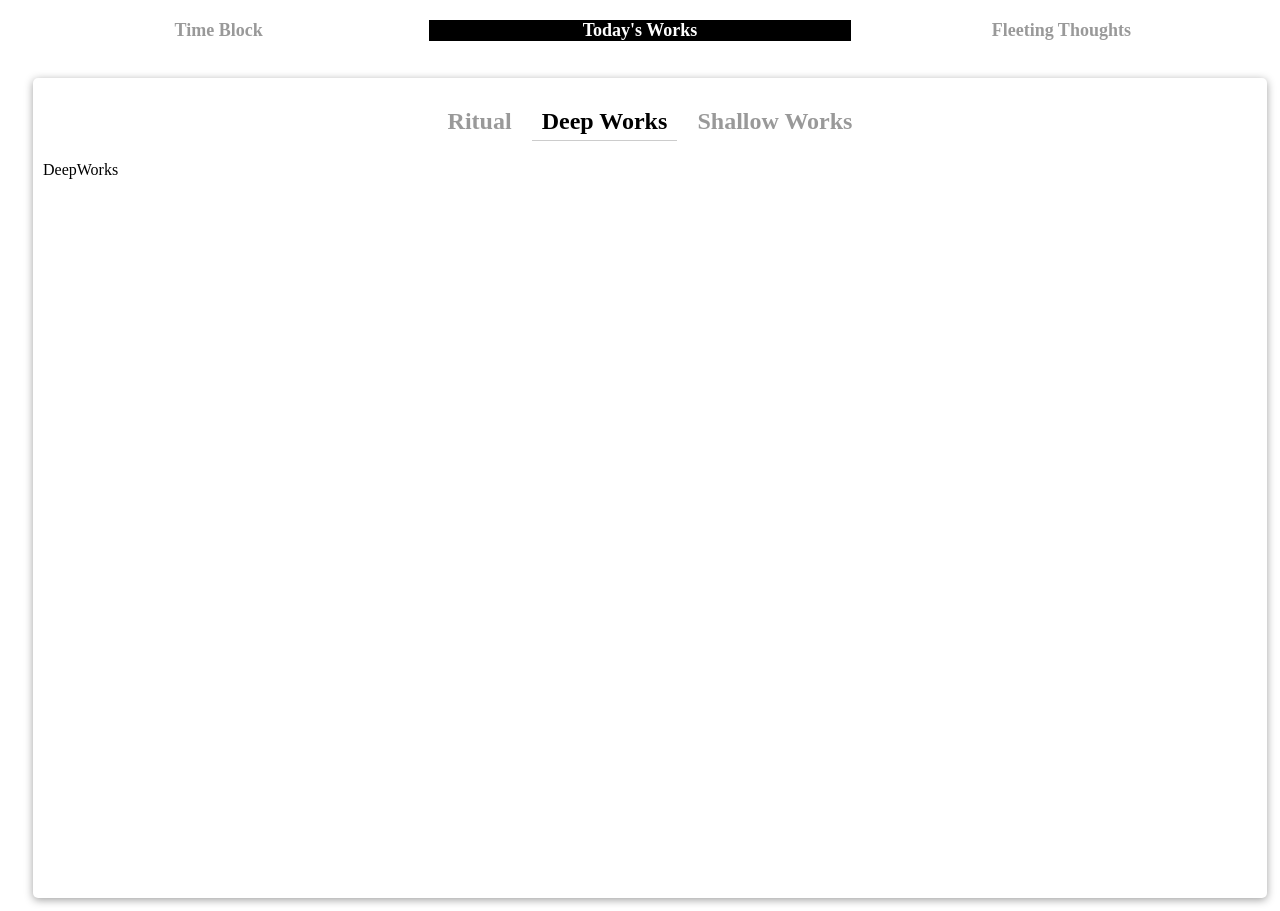
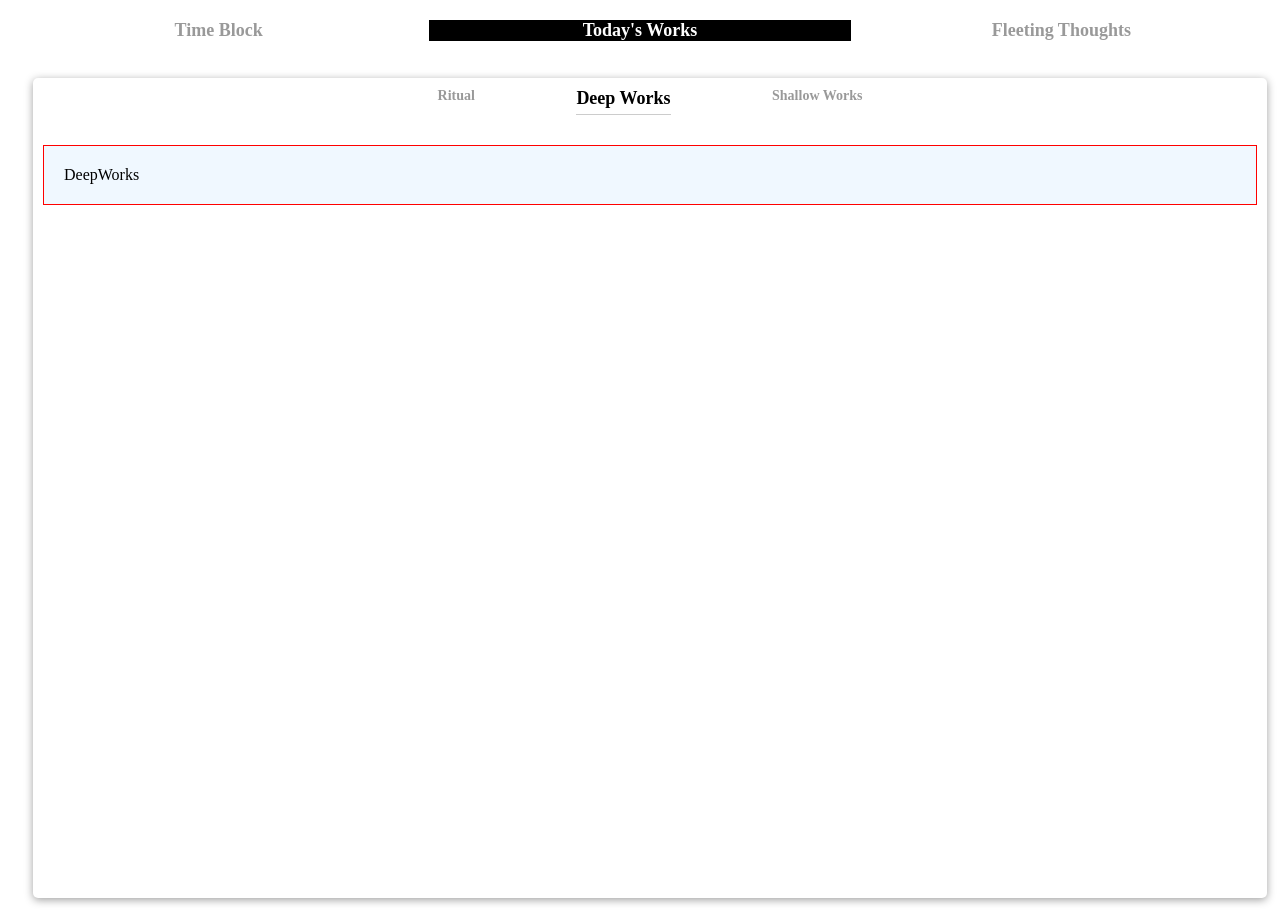
Before and after one commit to kkmm26/deep-work, a React (Vite) app: page / in a window 1280 px wide. Built offline with nearby package versions, Linux system fonts and the light colour scheme; the HTML template or start-up script is replaced by a standard one.

Commit message:
add plus button ui

```diff
--- a/src/App.jsx
+++ b/src/App.jsx
@@ -18,22 +18,22 @@ function App() {
 
     return (
         <>
-            <FeatureWrapper onClick={(e) => handleClick(e)}>
+            <TitleWrapper onClick={(e) => handleClick(e)}>
                 {FEATURES.map((title) => {
                     return <Feature key={crypto.randomUUID()} title={title} isActive={title === activeFeature}/>;
                 })}
-            </FeatureWrapper>
+            </TitleWrapper>
             <Main>
-                <Wrapper>
+                <FeatureWrapper>
                     {activeFeature === FEATURES[0] && <TimeBlock />}
                     {activeFeature === FEATURES[1] && <TodayWork />}
                     {activeFeature === FEATURES[2] && <FleetingThoughts />}
-                </Wrapper>
+                </FeatureWrapper>
             </Main>
         </>
     );
 }
-const FeatureWrapper = styled.div`
+const TitleWrapper = styled.div`
     display: flex;
     justify-content: space-between;
     max-width: 1440px;
@@ -47,9 +47,10 @@ const Main = styled.main`
     height: 100vh;
     padding: 25px;
     margin: 0 auto;
-`;
+    `;
 
-const Wrapper = styled.div`
+const FeatureWrapper = styled.div`
+min-width: fit-content;
     width: 100%;
     height: 100%;
     background-color: #ffffff;
--- /dev/null
+++ b/src/components/PlusButton.jsx
@@ -0,0 +1,31 @@
+import styled from "styled-components";
+import { COLORS } from "./colors.constants";
+
+function PlusButton() {
+    function handleClick(e) {
+        e.preventDefault()
+    }
+
+    return <Button onClick={e => handleClick(e)}>+</Button>;
+}
+
+const Button = styled.button`
+    width: 60px;
+    height: 25px;
+    border-radius: 3px;
+    background-color: ${COLORS.plusButton};
+    border: none;
+    margin: 0 auto;
+    font-size: 0.8rem;
+    display: flex;
+    justify-content: center;
+    align-items: center;
+    visibility: hidden;
+
+    &:hover {
+        cursor: pointer;
+        background-color: ${COLORS.plusButtonHover};
+    }
+`;
+
+export default PlusButton;
--- a/src/components/TodayWork.jsx
+++ b/src/components/TodayWork.jsx
@@ -6,30 +6,40 @@ import ShallowWorks from "./ShallowWorks";
 import { WORK_TYPES, WORK_TYPES_STYLES } from "./work_types.constants";
 
 import { COLORS } from "./colors.constants";
+import PlusButton from "./PlusButton";
 
 function TodayWork() {
     const [workType, setWorkType] = React.useState(WORK_TYPES[1]);
 
     function handleClick(e) {
-        setWorkType(e.target.textContent);
+        setWorkType(e.target.dataset.work);
     }
 
     return (
         <>
             <TitleWrapper>
-                {WORK_TYPES.map((work, index) => (
-                    <Work
-                        key={index}
+                {WORK_TYPES.map((work, index) => {
+                    const isActive = work === workType;
+                    return (
+                        <Work key={index}>
+                            <WorkTitle
+                                data-work={work}
                                 onClick={(e) => handleClick(e)}
-                        isActive={work === workType}
+                                isActive={isActive}
                             >
                                 {work}
+                            </WorkTitle>
+                            {isActive && <HorizontalLine></HorizontalLine>}
+                            {isActive && <PlusButton />}
                         </Work>
-                ))}
+                    );
+                })}
             </TitleWrapper>
+            <WorkTypeWrapper>
                 {workType === WORK_TYPES[0] && <Ritual />}
                 {workType === WORK_TYPES[1] && <DeepWorks />}
                 {workType === WORK_TYPES[2] && <ShallowWorks />}
+            </WorkTypeWrapper>
         </>
     );
 }
@@ -38,20 +48,48 @@ const TitleWrapper = styled.div`
     display: flex;
     justify-content: space-between;
     margin: 0 auto;
-    width: 35%;
+    min-width: fit-content;
+    max-width: 35%;
+    text-align: center;
 `;
 
-const Work = styled.h2`
+const Work = styled.div`
+    display: flex;
+    flex-direction: column;
+    gap: 5px;
+
+    &:hover button{
+        visibility: visible;
+    }
+`;
+const WorkTitle = styled.h2`
     cursor: pointer;
-    font-size: ${(p) => (p.isActive ? WORK_TYPES_STYLES.fontSize.active : WORK_TYPES_STYLES.fontSize.inactive)};
-    border-bottom: ${(p) => (p.isActive && WORK_TYPES_STYLES.borderBottom.active)};
+    margin: 0;
+    padding: 0;
     color: ${(p) => (p.isActive ? COLORS.black : COLORS.inactiveBlack)};
-    padding: 0 10px 5px 10px;
-
+    font-size: ${(p) =>
+        p.isActive
+            ? WORK_TYPES_STYLES.fontSize.active + "px"
+            : WORK_TYPES_STYLES.fontSize.inactive + "px"};
     &:hover {
-        color: ${p => !p.isActive && COLORS.hoverBlack};
-        pointer-events: ${p => p.isActive && "none"};
+        color: ${(p) => !p.isActive && COLORS.hoverBlack};
     }
 `;
 
+const HorizontalLine = styled.div`
+    width: 100%;
+    height: 1px;
+    background-color: ${COLORS.hoverBlack};
+    padding: 0;
+    margin: 0;
+`;
+
+const WorkTypeWrapper = styled.div`
+    padding: 20px;
+    border: 1px solid red;
+    background-color: aliceblue;
+    max-width: 100%;
+    min-width: fit-content;
+`;
+
 export default TodayWork;
--- a/src/components/colors.constants.js
+++ b/src/components/colors.constants.js
@@ -2,5 +2,8 @@ export const COLORS = {
     white: "hsl(0, 100%, 100%)",
     black: "hsl(0, 0%, 0%)",
     inactiveBlack: "hsl(0, 0%, 0%, 40%)",
-    hoverBlack: "hsl(0, 0%, 0%, 20%)"
+    hoverBlack: "hsl(0, 0%, 0%, 20%)",
+
+    plusButton: "hsl(0, 0%, 90%, 80%)",
+    plusButtonHover: "hsl(0, 0%, 85%, 100%)",
 };
--- a/src/components/work_types.constants.js
+++ b/src/components/work_types.constants.js
@@ -5,6 +5,5 @@ export const WORK_TYPES = ["Ritual", "Deep Works", "Shallow Works"];
 
 export const WORK_TYPES_STYLES = {
     fontSize: { active: 18, inactive: 14 },
-    borderBottom: { active: `1px solid ${COLORS.hoverBlack}`, inactive: "none" },
     color: { active: COLORS.black, inactive: COLORS.inactiveBlack, hover: COLORS.hoverBlack },
 };
```
Lines whose indentation alone changed are shown as unchanged.
